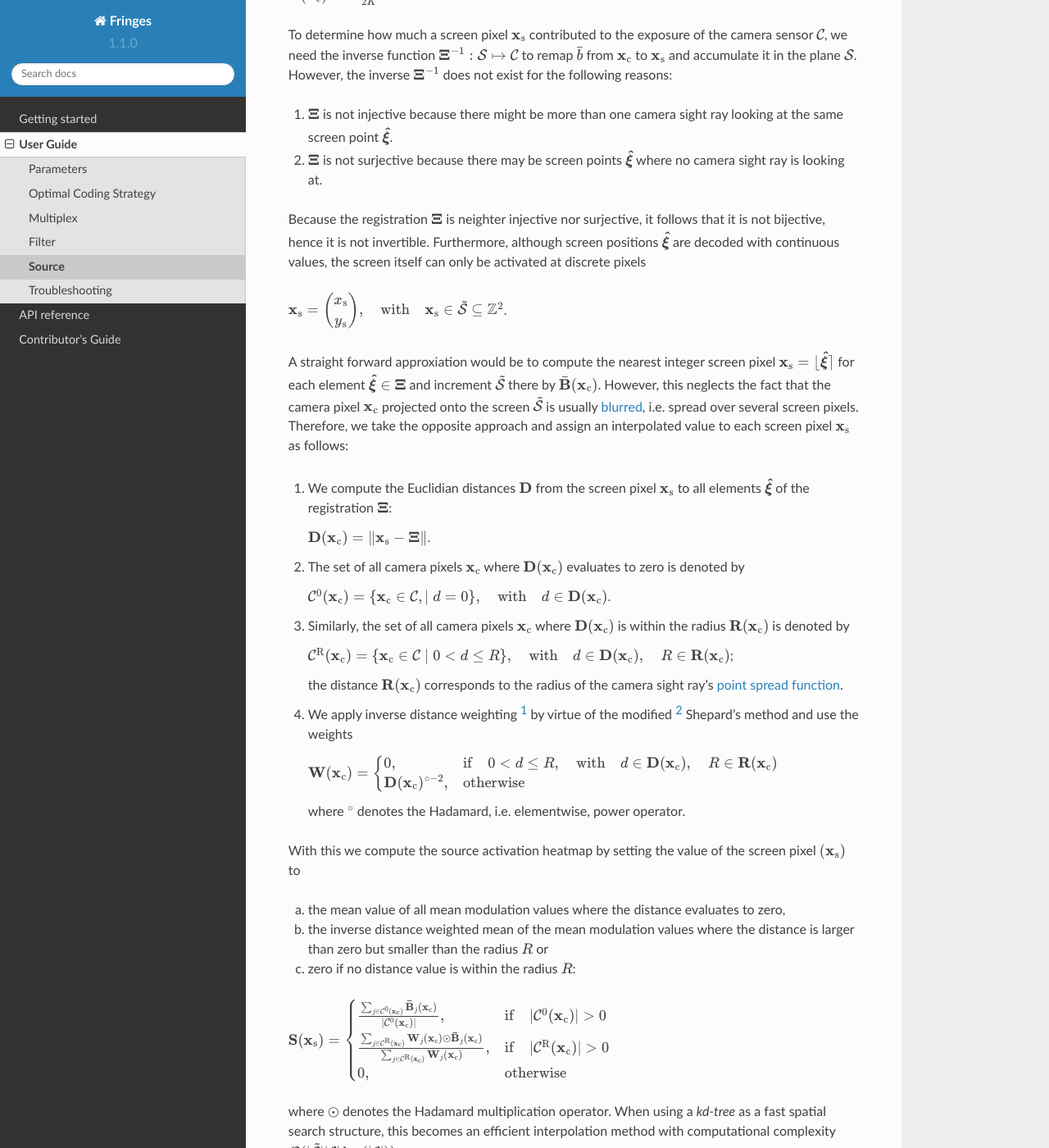
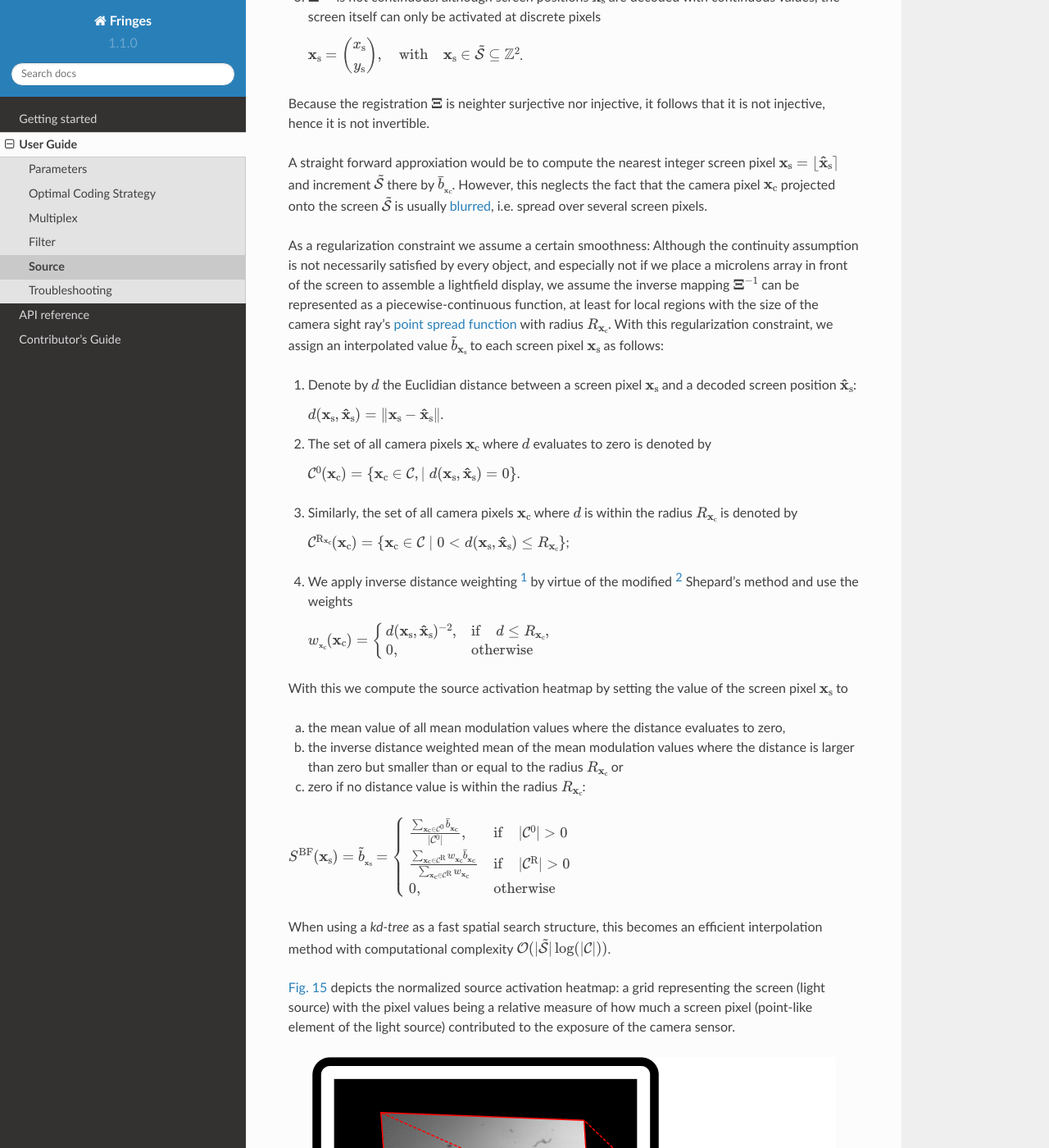
Before and after one commit to comimag/Fringes, a Sphinx documentation site: the page built from docs/user_guide/source.rst, in a window 1280 px wide and 1400 px high, scrolled down 827 px. Shown: the whole window at 82% size. Built offline with Sphinx 7.4.7 and the Read the Docs theme 2.0.0, drawn with Linux system fonts in a browser that asks for light colours; some of the changed text lies outside the part shown.

```diff
--- a/docs/getting_started/install.rst
+++ b/docs/getting_started/install.rst
@@ -19,7 +19,7 @@
 -----------
 To get access to the very latest features and bugfixes you have three choices:
 
-1. Clone Fringes from `GitHub <https://github.com/>`_ with ``git``::
+1. Clone `Fringes` from `GitHub <https://github.com/>`_ with ``git``::
 
     git clone https://github.com/comimag/fringes
     cd fringes
--- a/docs/user_guide/source.rst
+++ b/docs/user_guide/source.rst
@@ -4,20 +4,20 @@
 ======
 The registration (:ref:`decoded coordinates <decoding>`) `\boldsymbol{\Xi}` is a function
 
-`\boldsymbol{\Xi} : \mathcal{C} \mapsto \mathcal{S} \cup \emptyset,
+`\boldsymbol{\Xi} : \mathcal{C} \mapsto \mathcal{S} \cup \varnothing,
 \quad \mathcal{C} \subseteq \mathbb{Z}^2,
 \quad \mathcal{S} \subseteq \mathbb{R}^2`
 
 defined over the two-dimensional set of all camera pixels `\mathcal{C}`
-and yielding positions `\boldsymbol{\hat{\xi}}` on the two-dimensional screen `\mathcal{S}`:
+and yielding positions `\mathbf{\hat{x}}_\mathrm{s}` on the two-dimensional screen `\mathcal{S}`:
 
-`\boldsymbol{\Xi}(\mathbf{x}_\mathrm{c}) = \boldsymbol{\hat{\xi}},
+`\boldsymbol{\Xi}(\mathbf{x}_\mathrm{c}) = \mathbf{\hat{x}}_\mathrm{s},
 \quad \text{with} \quad \mathbf{x}_\mathrm{c} =
 \left(\begin{array}{c}
 x_\mathrm{c} \\
 y_\mathrm{c}
 \end{array}\right),
-\quad \boldsymbol{\hat{\xi}} =
+\quad \mathbf{\hat{x}}_\mathrm{s} =
 \left(\begin{array}{c}
 x_\mathrm{s} \\
 y_\mathrm{s}
@@ -26,126 +26,144 @@
 More pictorial, it contains the information where each camera sight ray was looking to:
 where onto the screen or elsewhere.
 
-Similarly, the modulation (signal strenth) `\mathbf{B}` is a function
+Similarly, the mean modulation (signal strenth) `\boldsymbol{\bar{B}}` is a function
 
-`\mathbf{B} : \mathcal{C} \mapsto \mathcal{M},
-\quad \mathcal{M} \subseteq \mathbb{R}_+^{2 \times K}`
+`\boldsymbol{\bar{B}} : \mathcal{C} \mapsto \mathcal{M},
+\quad \mathcal{M} \subseteq \mathbb{R}`
 
-defined over `\mathcal{C}`
-and yielding `2 \times K`-channel, non-negative modulation values `\hat{b}`
-for every camera pixel `\mathbf{x}_\mathrm{c}`:
+defined over `\mathcal{C}` and yielding non-negative modulation values `\bar{b}_{_{\mathbf{x}_\mathrm{c}}}`
+for every camera pixel `\mathbf{x}_\mathrm{c}`.
 
-`\mathbf{B}(\mathbf{x}_\mathrm{c}) =
-\left(\begin{array}{cccc}
-\hat{b}_{\mathrm{x},0} & \hat{b}_{\mathrm{x},1} & \cdots & \hat{b}_{\mathrm{x},K-1} \\
-\hat{b}_{\mathrm{y},0} & \hat{b}_{\mathrm{y},1} & \cdots & \hat{b}_{\mathrm{y},K-1}
-\end{array}\right)`.
+.. `\mathbf{B} : \mathcal{C} \mapsto \mathcal{M},
+   \quad \mathcal{M} \subseteq \mathbb{R}_+^{2 \times K}`
 
-The channels of the modulation values are the coding direction `d \in \{ \mathrm{x}, \mathrm{y} \}`
-and the fringe pattern set `i \in \{ \, \mathbb{N}_0 \mid i < K \, \}`.
-The elementwise mean modulation is denoted by
+   defined over `\mathcal{C}`
+   and yielding `2 \times K`-channel, non-negative modulation values `\hat{b}`
+   for every camera pixel `\mathbf{x}_\mathrm{c}`:
 
-`\bar{\mathbf{B}}(\mathbf{x}_\mathrm{c}) = \frac{\sum_{d,i} \hat{b}_{d,i}}{2K}`.
+   `\mathbf{B}(\mathbf{x}_\mathrm{c}) =
+   \left(\begin{array}{cccc}
+   \hat{b}_{\mathrm{x},0} & \hat{b}_{\mathrm{x},1} & \cdots & \hat{b}_{\mathrm{x},K-1} \\
+   \hat{b}_{\mathrm{y},0} & \hat{b}_{\mathrm{y},1} & \cdots & \hat{b}_{\mathrm{y},K-1}
+   \end{array}\right)`.
 
-.. \bar{b}
-.. `\frac{\sum_d \sum_{i=0}^{K-1} \hat{b}_{d,i}}{2K}`
+   The channels of the modulation values are the coding direction `d \in \{ \mathrm{x}, \mathrm{y} \}`
+   and the fringe pattern set `i \in \{ \, \mathbb{N}_0 \mid i < K \, \}`.
+   The mean of every element of the modulation `\mathbf{B}` is denoted by
+
+   `\bar{b}_{\mathbf{x}_\mathrm{c}}
+   = \frac{\sum_{d, i \in \{ \mathrm{x}, \mathrm{y} \}, \{ \, \mathbb{N}_0 \mid i < K \, \}} \hat{b}_{d,i}}{2K}`.
 
 To determine how much a screen pixel `\mathbf{x}_\mathrm{s}`
 contributed to the exposure of the camera sensor `\mathcal{C}`,
 we need the inverse function `\boldsymbol{\Xi}^{-1} : \mathcal{S} \mapsto \mathcal{C}`
-to remap `\bar{b}` from `\mathbf{x}_\mathrm{c}` to `\mathbf{x}_\mathrm{s}`
+to remap `\bar{b}_{_{\mathbf{x}_\mathrm{c}}}` from `\mathbf{x}_\mathrm{c}` to `\mathbf{x}_\mathrm{s}`
 and accumulate it in the plane `\mathcal{S}`.
-However, the inverse `\boldsymbol{\Xi}^{-1}` does not exist for the following reasons:
+However, this presents an ill-posed problem for the following reasons:
 
-1. `\boldsymbol{\Xi}` is not injective
-   because there might be more than one camera sight ray looking at the same screen point `\boldsymbol{\hat{\xi}}`.
+1. `\boldsymbol{\Xi}^{-1}` is not well defined
+   because there may be screen points `\mathbf{\hat{x}}_\mathrm{s}` where no camera sight ray is looking at,
+   so that `\boldsymbol{\Xi}` is not surjective.
 
-2. `\boldsymbol{\Xi}` is not surjective
-   because there may be screen points `\boldsymbol{\hat{\xi}}` where no camera sight ray is looking at.
+2. `\boldsymbol{\Xi}^{-1}` is not uniquely defined
+   because there might be more than one camera sight ray looking at the same screen point `\mathbf{\hat{x}}_\mathrm{s}`,
+   so that `\boldsymbol{\Xi}` is not injective.
 
-Because the registration `\mathbf{\Xi}` is neighter injective nor surjective,
-it follows that it is not bijective, hence it is not invertible.
-Furthermore, although screen positions `\boldsymbol{\hat{\xi}}` are decoded with continuous values,
-the screen itself can only be activated at discrete pixels
+3. `\boldsymbol{\Xi}^{-1}` is not continuous:
+   although screen positions `\mathbf{\hat{x}}_\mathrm{s}` are decoded with continuous values,
+   the screen itself can only be activated at discrete pixels
 
-`\mathbf{x}_\mathrm{s} =
-\left(\begin{array}{c}
-x_\mathrm{s} \\
-y_\mathrm{s}
-\end{array}\right),
-\quad \text{with} \quad \mathbf{x}_\mathrm{s} \in \tilde{\mathcal{S}} \subseteq \mathbb{Z}^2`.
+   `\mathbf{x}_\mathrm{s} =
+   \left(\begin{array}{c}
+   x_\mathrm{s} \\
+   y_\mathrm{s}
+   \end{array}\right),
+   \quad \text{with} \quad \mathbf{x}_\mathrm{s} \in \tilde{\mathcal{S}} \subseteq \mathbb{Z}^2`.
+
+.. 3. continuous ???
+
+.. However, the inverse `\boldsymbol{\Xi}^{-1}` does not exist for the following reasons:
+
+Because the registration `\mathbf{\Xi}` is neighter surjective nor injective,
+it follows that it is not injective, hence it is not invertible.
 
 A straight forward approxiation would be to compute the nearest integer screen pixel
-`\mathbf{x}_\mathrm{s} = \lfloor \boldsymbol{\hat{\xi}} \rceil`
-for each element `\boldsymbol{\hat{\xi}} \in \boldsymbol{\Xi}`
-and increment `\tilde{\mathcal{S}}` there by `\bar{\mathbf{B}}(\mathbf{x}_\mathrm{c})`.
+`\mathbf{x}_\mathrm{s} = \lfloor \mathbf{\hat{x}}_\mathrm{s} \rceil`
+and increment `\tilde{\mathcal{S}}` there by `\bar{b}_{_{\mathbf{x}_\mathrm{c}}}`.
 However, this neglects the fact that the camera pixel `\mathbf{x}_\mathrm{c}`
 projected onto the screen `\tilde{\mathcal{S}}`
 is usually :ref:`blurred <blur>`, i.e. spread over several screen pixels.
-Therefore, we take the opposite approach and
-assign an interpolated value to each screen pixel `\mathbf{x}_\mathrm{s}` as follows:
 
-1. We compute the Euclidian distances `\mathbf{D}` from the screen pixel `\mathbf{x}_\mathrm{s}`
-   to all elements `\boldsymbol{\hat{\xi}}` of the registration `\boldsymbol{\Xi}`:
+As a regularization constraint we assume a certain smoothness:
+Although the continuity assumption is not necessarily satisfied by every object,
+and especially not if we place a microlens array in front of the screen to assemble a lightfield display,
+we assume the inverse mapping `\boldsymbol{\Xi}^{-1}` can be represented as a piecewise-continuous function,
+at least for local regions with the size of the camera sight ray's :ref:`point spread function <psf>`
+with radius `R_{\mathbf{x}_\mathrm{c}}`.
+With this regularization constraint, we assign an interpolated value `\tilde{b}_{\mathbf{x}_\mathrm{s}}`
+to each screen pixel `\mathbf{x}_\mathrm{s}` as follows:
 
-   `\mathbf{D}(\mathbf{x}_\mathrm{c}) = \lVert \mathbf{x}_\mathrm{s} - \boldsymbol{\Xi} \rVert`.
+1. Denote by `d` the Euclidian distance between a screen pixel `\mathbf{x}_\mathrm{s}`
+   and a decoded screen position `\mathbf{\hat{x}}_\mathrm{s}`:
+
+   `d({\mathbf{x}_\mathrm{s}}, \mathbf{\hat{x}}_\mathrm{s})
+   = \lVert \mathbf{x}_\mathrm{s} - \mathbf{\hat{x}}_\mathrm{s} \rVert`.
 
 2. The set of all camera pixels `\mathbf{x}_\mathrm{c}`
-   where `\mathbf{D}(\mathbf{x}_\mathrm{c})` evaluates to zero is denoted by
+   where `d` evaluates to zero is denoted by
 
    `\mathcal{C}^\mathrm{0}(\mathbf{x}_\mathrm{c})
-   = \{ \mathbf{x}_\mathrm{c} \in \mathcal{C}, \mid d = 0 \},
-   \quad \text{with} \quad d \in \mathbf{D}(\mathbf{x}_\mathrm{c})`.
+   = \{ \mathbf{x}_\mathrm{c} \in \mathcal{C}, \mid d({\mathbf{x}_\mathrm{s}}, \mathbf{\hat{x}}_\mathrm{s}) = 0 \}`.
+
+.. \quad \text{with} \quad \mathbf{\hat{x}}_\mathrm{s} = \boldsymbol{\Xi}(\mathbf{x}_\mathrm{c})`
 
 3. Similarly, the set of all camera pixels `\mathbf{x}_\mathrm{c}`
-   where `\mathbf{D}(\mathbf{x}_\mathrm{c})` is within the radius `\mathbf{R}(\mathbf{x}_\mathrm{c})` is denoted by
+   where `d` is within the radius `R_{\mathbf{x}_\mathrm{c}}` is denoted by
 
-   `\mathcal{C}^\mathrm{R}(\mathbf{x}_\mathrm{c})
-   = \{ \mathbf{x}_\mathrm{c} \in \mathcal{C} \mid 0 < d \leq R \},
-   \quad \text{with} \quad d \in \mathbf{D}(\mathbf{x}_\mathrm{c}), \quad R \in \mathbf{R}(\mathbf{x}_\mathrm{c})`;
+   `\mathcal{C}^\mathrm{R_{\mathbf{x}_\mathrm{c}}}(\mathbf{x}_\mathrm{c})
+   = \{ \mathbf{x}_\mathrm{c} \in \mathcal{C} \mid 0 < d({\mathbf{x}_\mathrm{s}}, \mathbf{\hat{x}}_\mathrm{s}) \leq R_{\mathbf{x}_\mathrm{c}} \}`;
 
-   the distance `\mathbf{R}(\mathbf{x}_\mathrm{c})`
-   corresponds to the radius of the camera sight ray's :ref:`point spread function <psf>`.
+.. the distance `R_{\mathbf{x}_\mathrm{c}}` corresponds to the radius
+   of the camera sight ray's :ref:`point spread function <psf>`.
 
 4. We apply inverse distance weighting [1]_ by virtue of the modified [2]_ Shepard's method and use the weights
 
-   `\mathbf{W}(\mathbf{x}_\mathrm{c}) =
+   `w_{_{\mathbf{x}_\mathrm{c}}}(\mathbf{x}_\mathrm{c}) =
    \begin{cases}
-   0, & \text{if} \quad 0 < d \leq R,
-   \quad \text{with} \quad d \in \mathbf{D}(\mathbf{x}_\mathrm{c}), \quad R \in \mathbf{R}(\mathbf{x}_\mathrm{c}) \\
-   \mathbf{D}(\mathbf{x}_\mathrm{c})^{\circ - 2}, & \text{otherwise}
+   d({\mathbf{x}_\mathrm{s}}, \mathbf{\hat{x}}_\mathrm{s})^{-2}, & \text{if} \quad d \leq R_{\mathbf{x}_\mathrm{c}}, \\
+   0, & \text{otherwise}
    \end{cases}`
 
-   where `^{\circ}` denotes the Hadamard, i.e. elementwise, power operator.
+.. `w_{_{\mathbf{x}_\mathrm{c}}}(\mathbf{x}_\mathrm{c}) =
+   \begin{cases}
+   \frac{1}{d_{_{\mathbf{x}_\mathrm{c}}}^2(\mathbf{x}_\mathrm{c})}, & \text{if} \quad d \leq R_{\mathbf{x}_\mathrm{c}}, \\
+   0, & \text{otherwise}
+   \end{cases}`.
 
 With this we compute the source activation heatmap
-by setting the value of the screen pixel `(\mathbf{x}_\mathrm{s})` to
+by setting the value of the screen pixel `\mathbf{x}_\mathrm{s}` to
 
 a) the mean value of all mean modulation values
    where the distance evaluates to zero,
 
 b) the inverse distance weighted mean of the mean modulation values
-   where the distance is larger than zero but smaller than the radius `R` or
+   where the distance is larger than zero but smaller than or equal to the radius `R_{\mathbf{x}_\mathrm{c}}` or
 
-c) zero if no distance value is within the radius `R`:
+c) zero if no distance value is within the radius `R_{\mathbf{x}_\mathrm{c}}`:
 
 .. todo: source contribution heatmap
 
-`\mathbf{S}(\mathbf{x}_\mathrm{s}) =
+`S^\mathrm{BF}(\mathbf{x}_\mathrm{s}) = \tilde{b}_{_{\mathbf{x}_\mathrm{s}}} =
 \begin{cases}
-\frac{\sum_{j \in \mathcal{C}^\mathrm{0}(\mathbf{x}_\mathrm{c})} \mathbf{\bar{B}}_j(\mathbf{x}_\mathrm{c})}
-{| \mathcal{C}^\mathrm{0}(\mathbf{x}_\mathrm{c}) |},
-& \text{if} \quad | \mathcal{C}^\mathrm{0}(\mathbf{x}_\mathrm{c}) | > 0 \\
-\frac{\sum_{j \in \mathcal{C}^\mathrm{R}(\mathbf{x}_\mathrm{c})}
-{\mathbf{W}_j(\mathbf{x}_\mathrm{c}) \odot \mathbf{\bar{B}}_j}(\mathbf{x}_\mathrm{c})}
-{\sum_{j \in \mathcal{C}^\mathrm{R}(\mathbf{x}_\mathrm{c})} \mathbf{W}_j(\mathbf{x}_\mathrm{c})},
-& \text{if} \quad | \mathcal{C}^\mathrm{R}(\mathbf{x}_\mathrm{c}) | > 0 \\
+\frac{\sum_{\mathbf{x}_\mathrm{c} \in \mathcal{C}^\mathrm{0}} \bar{b}_{_{\mathbf{x}_\mathrm{c}}}}{| \mathcal{C}^\mathrm{0} |},
+& \text{if} \quad | \mathcal{C}^\mathrm{0} | > 0 \\
+\frac{\sum_{\mathbf{x}_\mathrm{c} \in \mathcal{C}^\mathrm{R}} w_{_{\mathbf{x}_\mathrm{c}}} \bar{b}_{_{\mathbf{x}_\mathrm{c}}}}{\sum_{\mathbf{x}_\mathrm{c} \in \mathcal{C}^\mathrm{R}} w_{_{\mathbf{x}_\mathrm{c}}}}
+& \text{if} \quad | \mathcal{C}^\mathrm{R} | > 0 \\
 0, & \text{otherwise}
 \end{cases}`
 
-where `\odot` denotes the Hadamard multiplication operator.
 When using a *kd-tree* as a fast spatial search structure, this becomes an efficient interpolation method
-with computational complexity `\mathcal{O}(| \tilde{\mathcal{S}} | | \mathcal{C} | \log(| \mathcal{C} |))`.
+with computational complexity `\mathcal{O}(| \tilde{\mathcal{S}} | \log(| \mathcal{C} |))`.
 
 :numref:`source_map` depicts the normalized source activation heatmap:
 a grid representing the screen (light source)
@@ -181,7 +199,7 @@
 and `I_\mathrm{th}` denotes the global threshold.
 The complement yields the darkfield illumination for the recorded scene:
 
-`S^\mathrm{DF} = S \setminus S^\mathrm{BF}`.
+`S^\mathrm{DF} = S \setminus S^\mathrm{BF}`
 
 .. [1] `Shepard,
        "A two-dimensional interpolation function for irregularly-spaced data",
```
Also changed, not shown: docs/getting_started/fundamentals.rst (+30 -35 lines), 4 other files.
